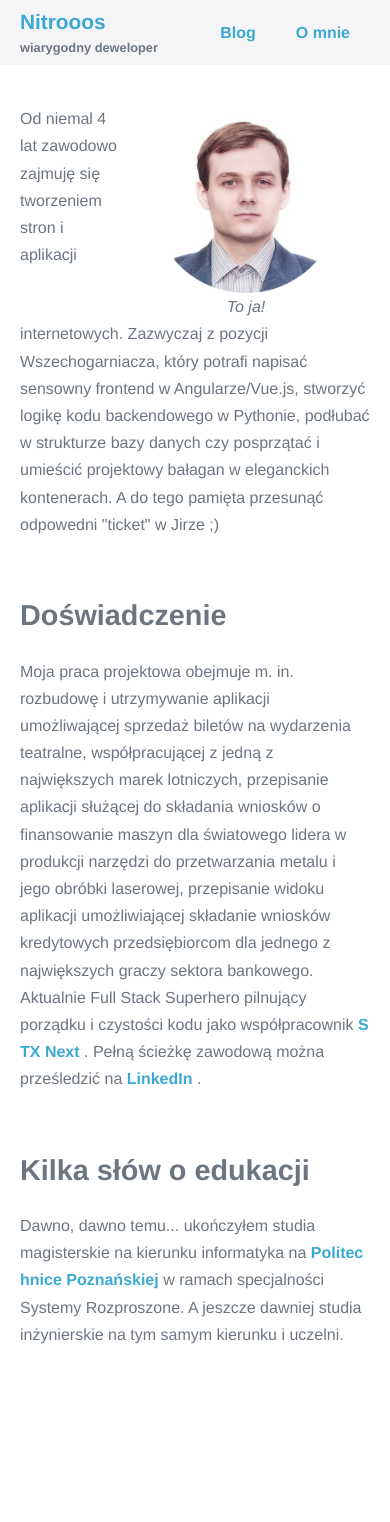
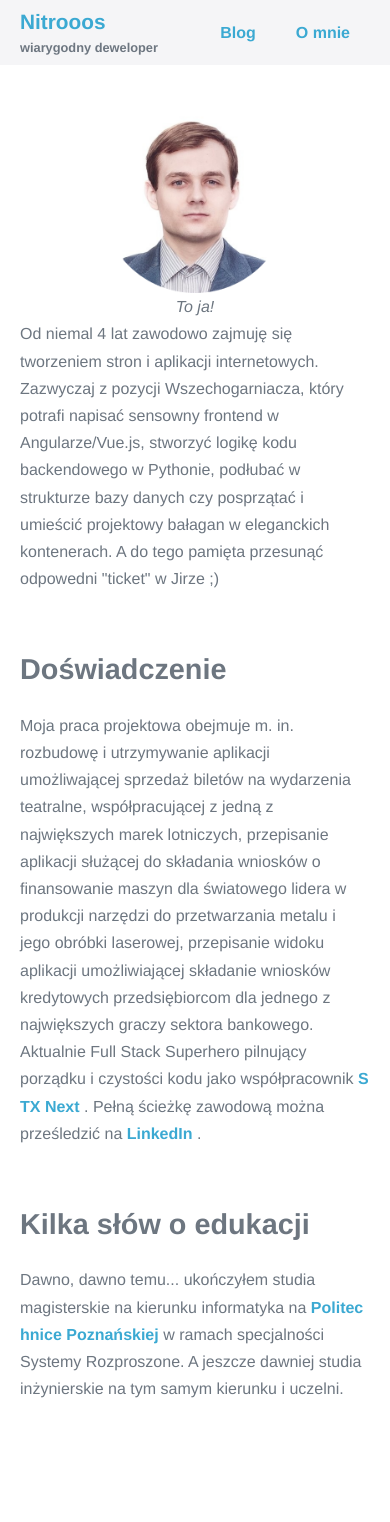
Before and after one commit to Nitrooos/Nitrooos.github.io, a Jekyll site: the page built from _authors/nitrooos.md, in a window 390 px wide. Built offline with Jekyll 4.4.1, drawn with Linux system fonts in a browser that asks for light colours; before the commit the page ends 1468 px from its top, so only the background shows below that.

Commit message:
[NIT-3] Responsive author's image

```diff
--- a/_sass/authors.scss
+++ b/_sass/authors.scss
@@ -2,6 +2,12 @@
   &__image {
     float: right;
     margin: 0 30px;
+
+    @media #{$phone} {
+      display: flex;
+      float: none;
+      justify-content: center;
+    }
   }
 
   &__image-caption {
```
